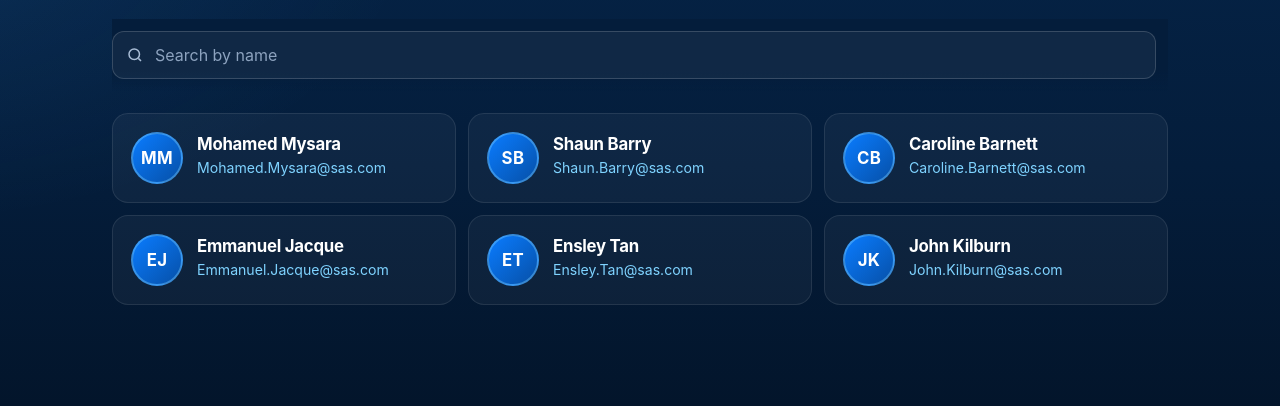
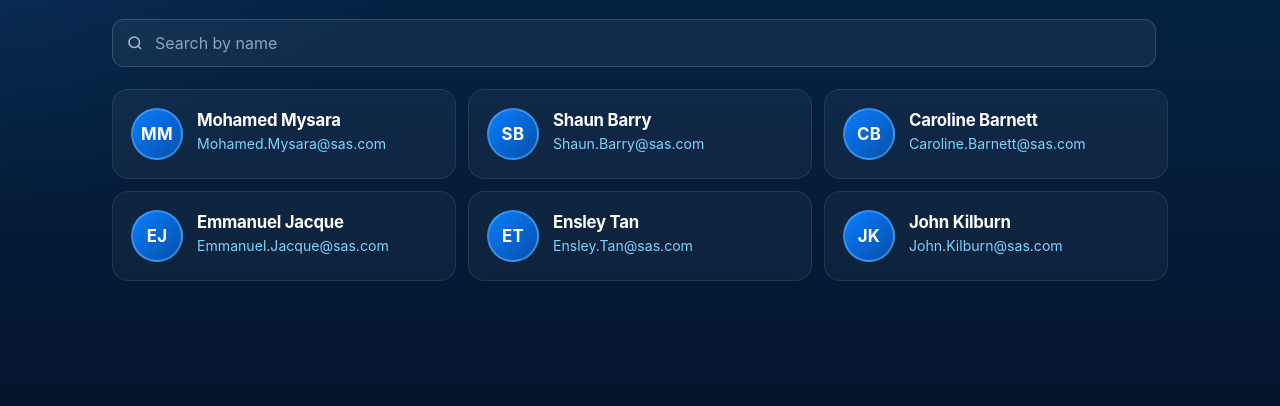
Before and after one commit to mysmo87/mission-possible, a plain HTML site: page index.html in a window 1280 px wide. Shown: the part 394-800 px from the top of the page. Drawn offline with Linux system fonts and the light colour scheme.

Commit message:
Fix search bar background band and clipped button glow
Co-Authored-By: Claude Opus 5.5 <noreply@anthropic.com>
Claude-Session: https://claude.ai/code/session_01WW8gUazz7XDRAvsXHcu2vK

```diff
--- a/index.html
+++ b/index.html
@@ -38,7 +38,7 @@ h2{font-size:clamp(1.5rem,5.2vw,2.2rem)}
 .event{font-size:.72rem;color:var(--muted);letter-spacing:.06em;text-transform:uppercase}
 
 /* Hero */
-.hero{position:relative;padding:56px 0 8px;overflow:hidden}
+.hero{position:relative;padding:56px 0 8px}
 .hero h1{margin-bottom:0!important}
 .hero-grid{display:grid;gap:8px;align-items:center}
 .hero h1{font-size:clamp(2.2rem,9vw,3.9rem);margin:12px 0 14px}
@@ -88,8 +88,7 @@ section{padding:44px 0}
 
 /* Directory controls */
 .chips[hidden]{display:none}
-.controls{display:grid;gap:12px;margin-bottom:22px;position:sticky;top:0;z-index:5;padding:12px 0;
-  background:linear-gradient(180deg,var(--navy-deep) 70%,rgba(4,29,59,0))}
+.controls{display:grid;gap:12px;margin-bottom:22px}
 .search{position:relative}
 .search svg{position:absolute;left:14px;top:50%;transform:translateY(-50%);width:18px;height:18px;color:var(--muted)}
 .search input{width:100%;min-height:48px;padding:12px 14px 12px 42px;border-radius:12px;border:1px solid rgba(255,255,255,.16);
```
